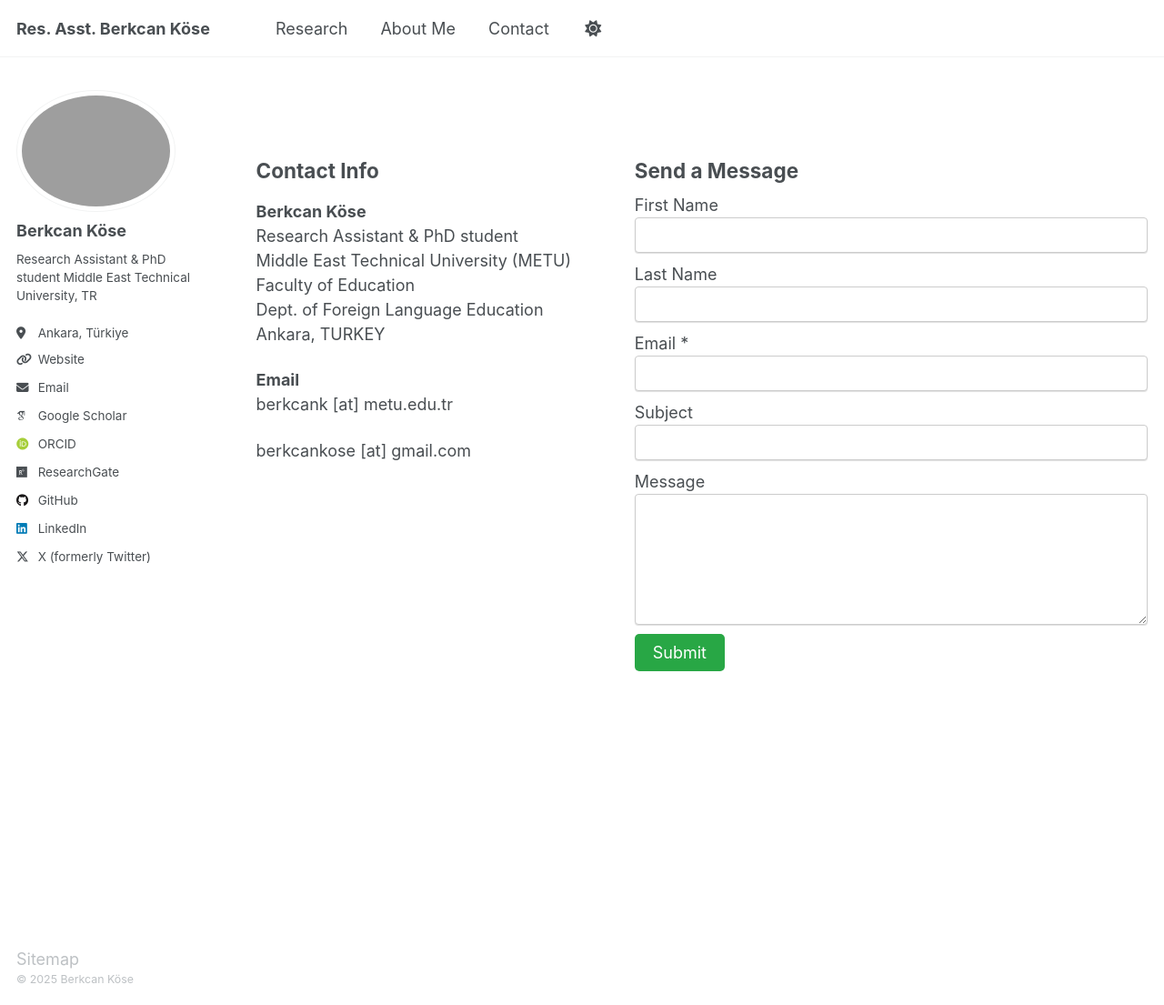
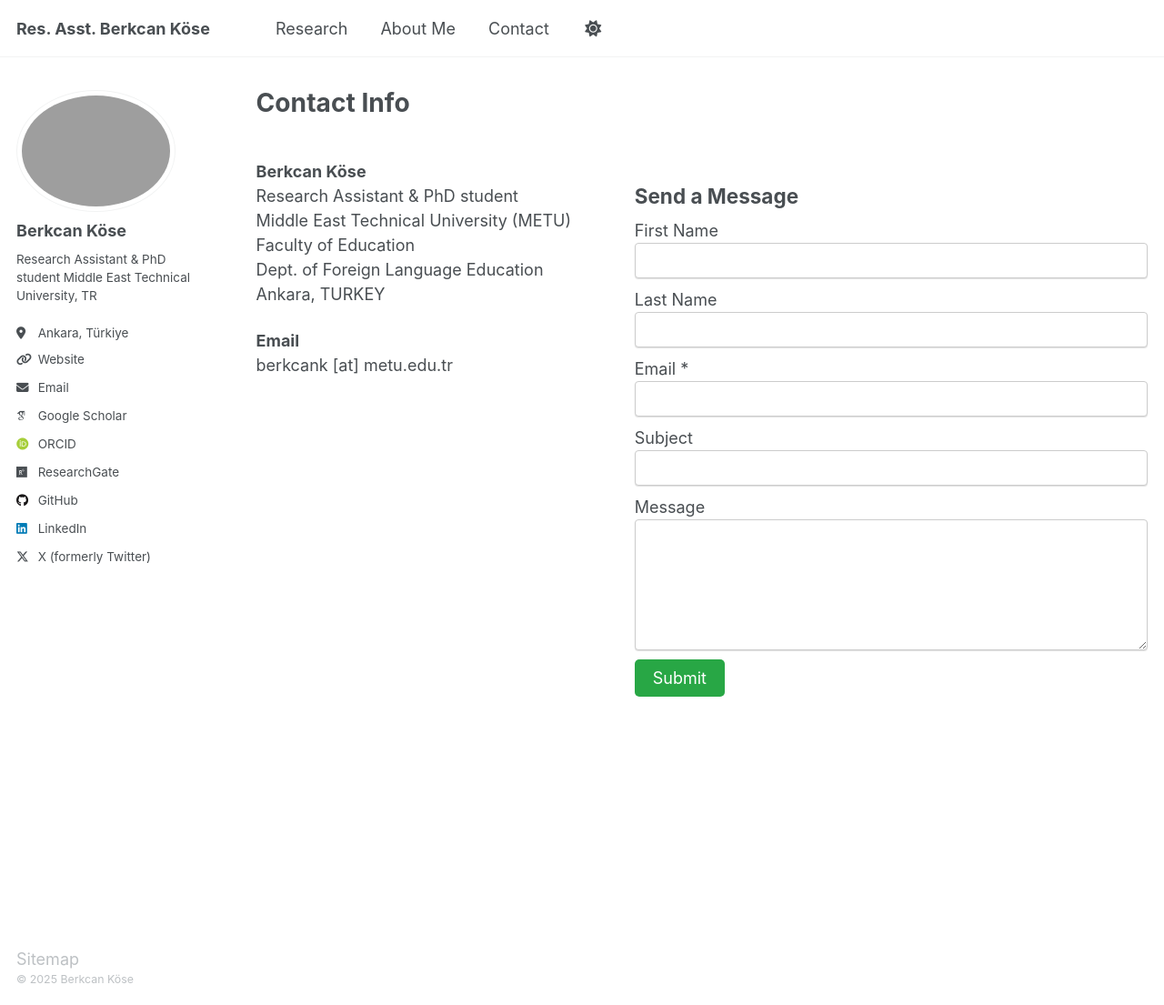
Before and after one commit to berkcankose/berkcankose.github.io, a Jekyll site: the page built from _pages/contact.md, in a window 1280 px wide and 1105 px high. Shown: the whole window at 91% size. Built offline with Jekyll 4.4.1, drawn with Linux system fonts in a browser that asks for light colours; some web fonts are replaced; part of the change alters nothing that is shown.

Commit message:
Update contact.md

```diff
--- a/_pages/contact.md
+++ b/_pages/contact.md
@@ -1,6 +1,6 @@
 ---
 layout: archive
-title: ""
+title: "Contact Info"
 permalink: /contact/
 author_profile: true
 ---
@@ -10,7 +10,6 @@ author_profile: true
 
   <!-- Contact Info Section -->
   <div style="flex: 1; min-width: 250px;">
-    <h2>Contact Info</h2>
     <p><strong>Berkcan Köse</strong><br>
     Research Assistant & PhD student<br>
     Middle East Technical University (METU)<br>
@@ -20,7 +19,6 @@ author_profile: true
 
     <p><strong>Email</strong><br>
     berkcank [at] metu.edu.tr</p>
-    berkcankose [at] gmail.com
   </div>
 
   <!-- Contact Form Section -->
```
